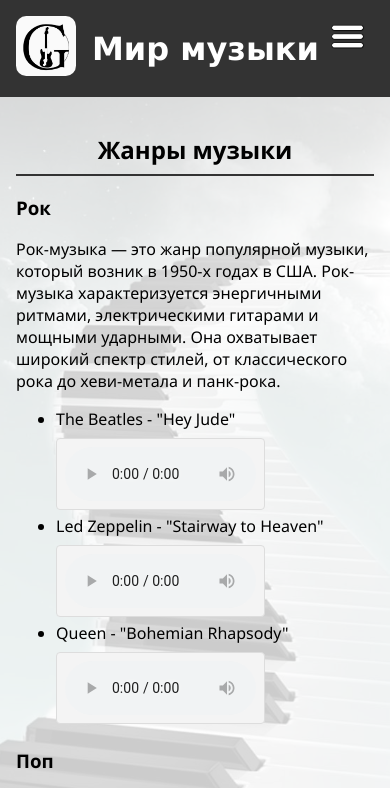
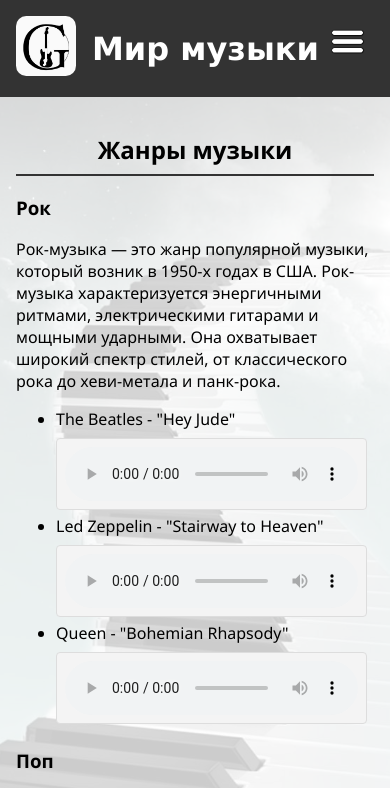
Before and after one commit to 1Linn-n/music_world, a plain HTML site: page genres.html in a window 390 px wide. Shown: the top 788 px of the page. Drawn offline with Linux system fonts and the light colour scheme.

Commit message:
Update styles.css

```diff
--- a/styles.css
+++ b/styles.css
@@ -198,7 +198,7 @@ form button:hover {
 }
 
 audio.audio-player {
-    width: 60%;
+    width: 65%;
     margin-top: 0.5rem;
     border: 1px solid #ddd;
     border-radius: 4px;
@@ -237,7 +237,7 @@ audio.audio-player {
 .artist-info p {
     font-size: 1rem;
     line-height: 1.5;
-    max-height: 7rem;
+    max-height: 7.5rem;
     overflow: hidden;
     text-overflow: ellipsis;
     overflow-wrap: break-word;
@@ -434,8 +434,11 @@ audio.audio-player {
     }
 
     .menu-icon {
-        top: 1.2rem;
+        top: 1.5rem;
         width: 35px;
         height: 35px;
     }
+
+    audio.audio-player {
+    width: calc(100% - 25px);
 }
```
